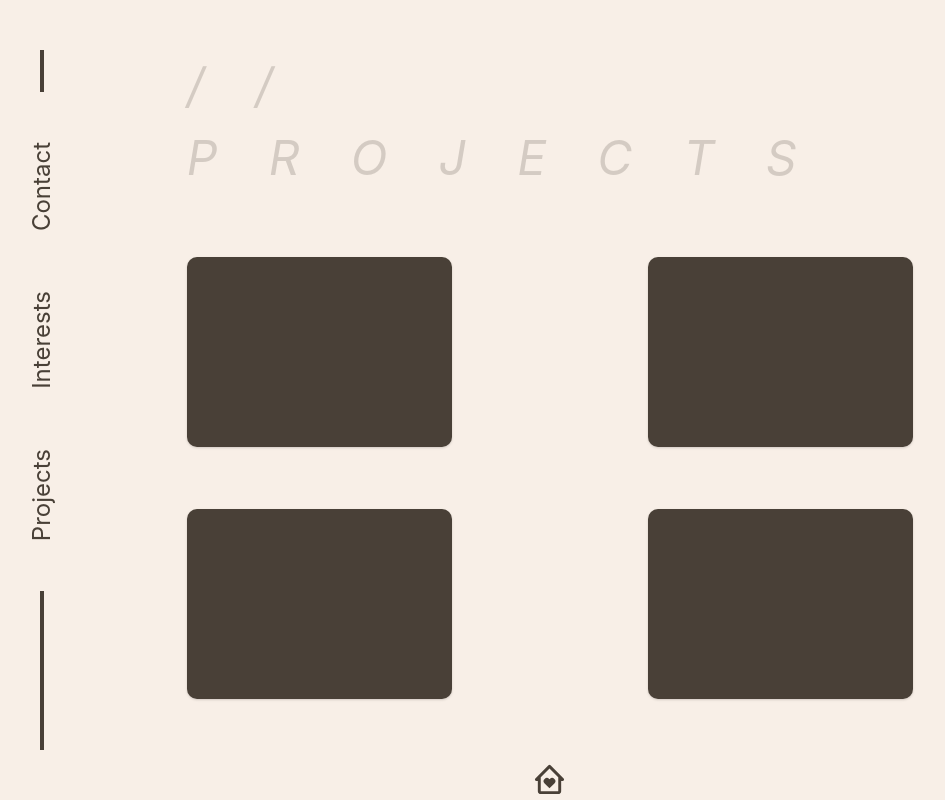
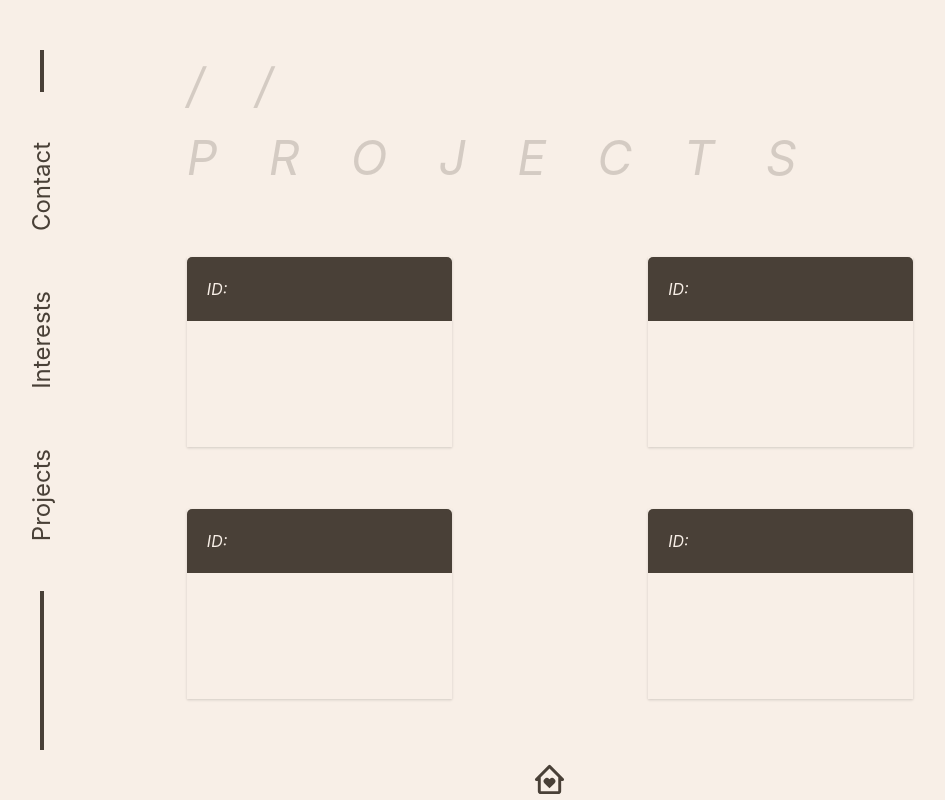
Before and after one commit to Maaz-Selia/my-site, a React (Vite) app: page / in a window 1280 px wide. Both pictures are taken after a click on the element "Projects". Shown: the whole page, without its empty margins (90-1035 px from the left). Built offline with nearby package versions, Linux system fonts and the light colour scheme.

Commit message:
Added ProjectsCard header

```diff
--- a/src/components/ProjectsCard.tsx
+++ b/src/components/ProjectsCard.tsx
@@ -2,8 +2,10 @@ import { Card, CardBody, CardHeader, Text } from "@chakra-ui/react"
 
 const ProjectsCard = () => {
   return (
-    <Card width='100%' height='100%' borderRadius='10' bgColor='var(--chakra-colors-chakra-body-text)'>
-        <CardHeader></CardHeader>
+    <Card width='100%' height='100%' borderRadius='0'>
+        <CardHeader bgColor='var(--chakra-colors-chakra-body-text)' borderTopRadius='5'>
+            <Text as='i' color='var(--chakra-colors-white)'>ID:</Text>
+        </CardHeader>
         <CardBody></CardBody>
     </Card>
   )
```
